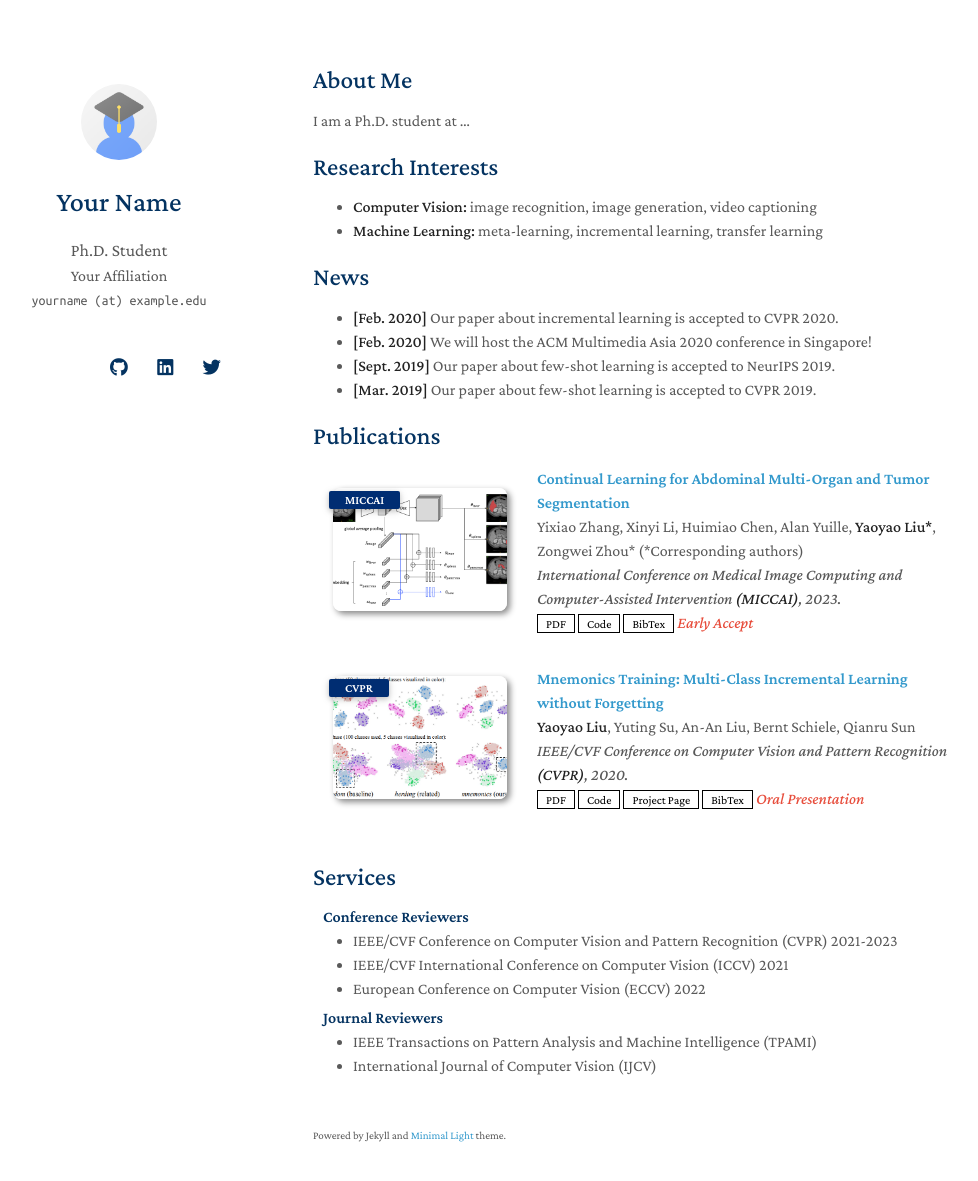
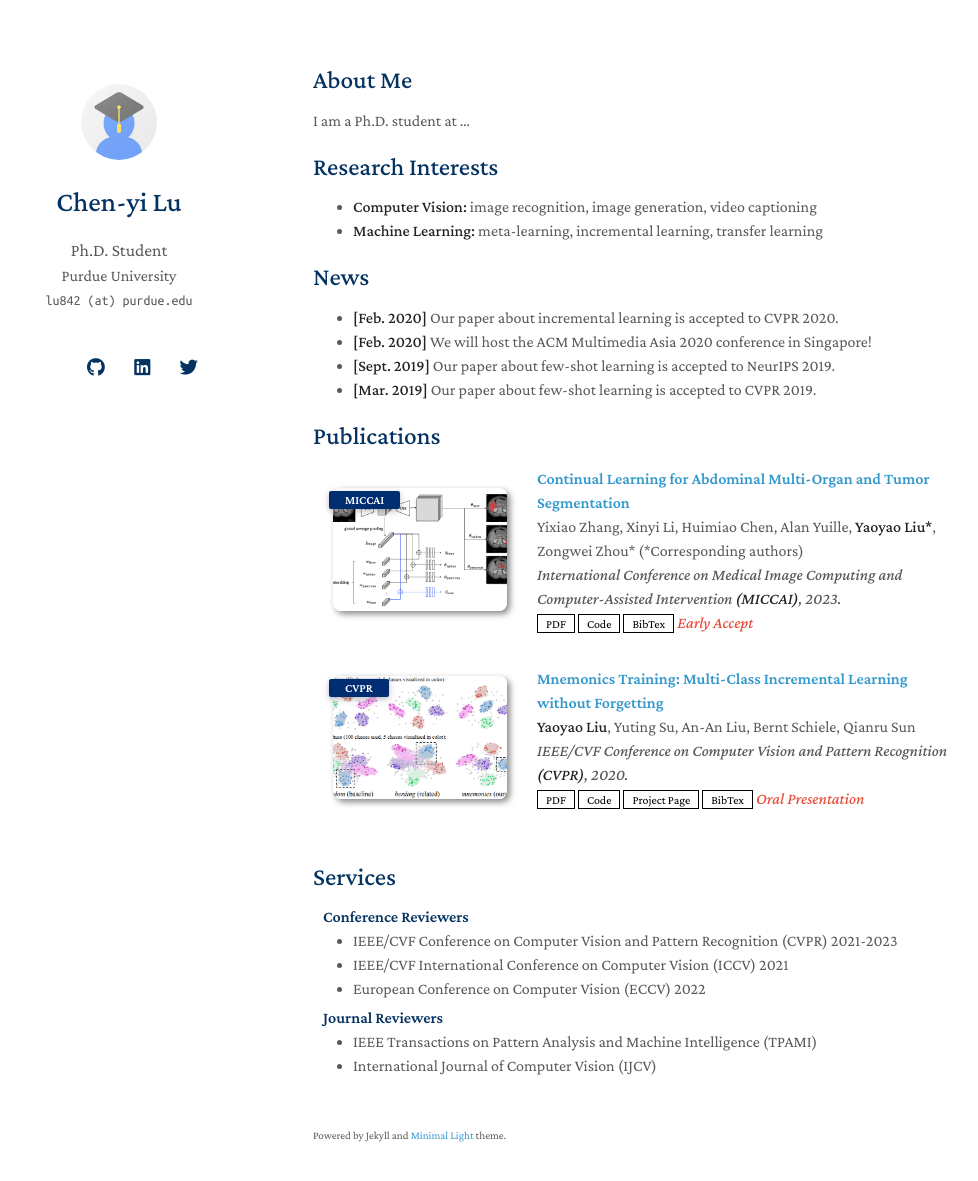
Before and after one commit to StevenCYLu/StevenCYLu.github.io, a Jekyll site: the page built from index.md, in a window 1280 px wide and 1216 px high. Shown: the top 1181 px of the window, without its empty margins (157-1135 px from the left). Built offline with Jekyll 4.4.1, drawn with Linux system fonts in a browser that asks for light colours; nearby versions of some CDN libraries; a style sheet for code colours, icons or effects is not loaded; our own code applies the rules of GitHub Pages for plain Markdown files.

Commit message:
Update _config.yml

```diff
--- a/_config.yml
+++ b/_config.yml
@@ -1,8 +1,8 @@
 # Basic Information
-title: Your Name
+title: Chen-yi Lu
 position: Ph.D. Student
-affiliation: Your Affiliation
-email: yourname (at) example.edu
+affiliation: Purdue University
+email: lu842 (at) purdue.edu
 
 # Search Engine Optimization (SEO)
 # The following information is used to improve the website traffic from search engines, e.g., Google.
@@ -12,11 +12,11 @@
 
 # Links
 # If you don't need one of them, you may delete the corresponding line.
-google_scholar: https://scholar.google.com/
-cv_link: assets/files/curriculum_vitae.pdf
-github_link: https://github.com/
-linkedin: https://www.linkedin.com/
-twitter: https://twitter.com/
+google_scholar: https://scholar.google.com/citations?user=hmsjcJwAAAAJ&hl=en
+# cv_link: assets/files/curriculum_vitae.pdf
+github_link: https://github.com/StevenCYLu
+linkedin: https://www.linkedin.com/in/chen-yi-lu-86392713a/
+twitter: https://twitter.com/Chenyi_Lu84
 
 # Images (e.g., your profile picture and your website's favicon)
 # "favicon" and "favicon_dark" are used for the light and dark modes, respectively.
```
